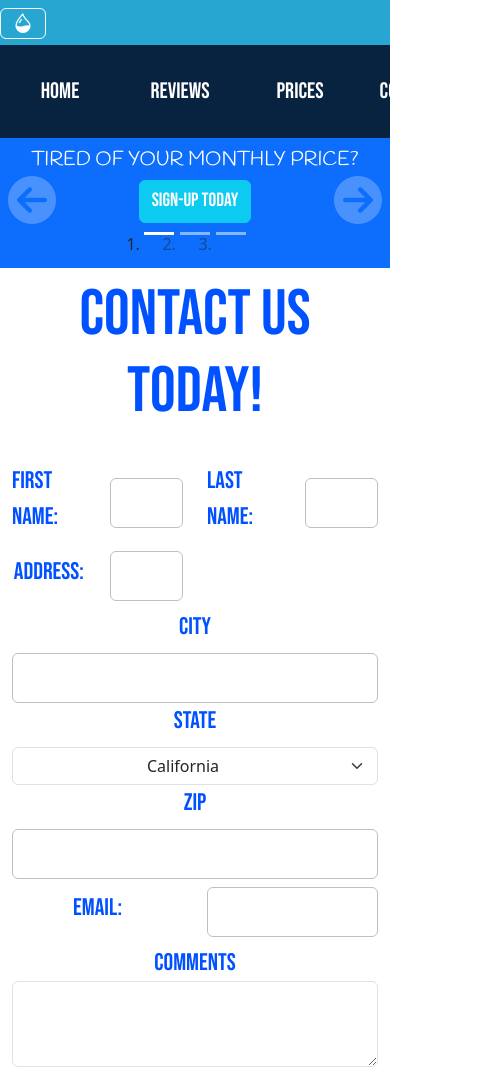
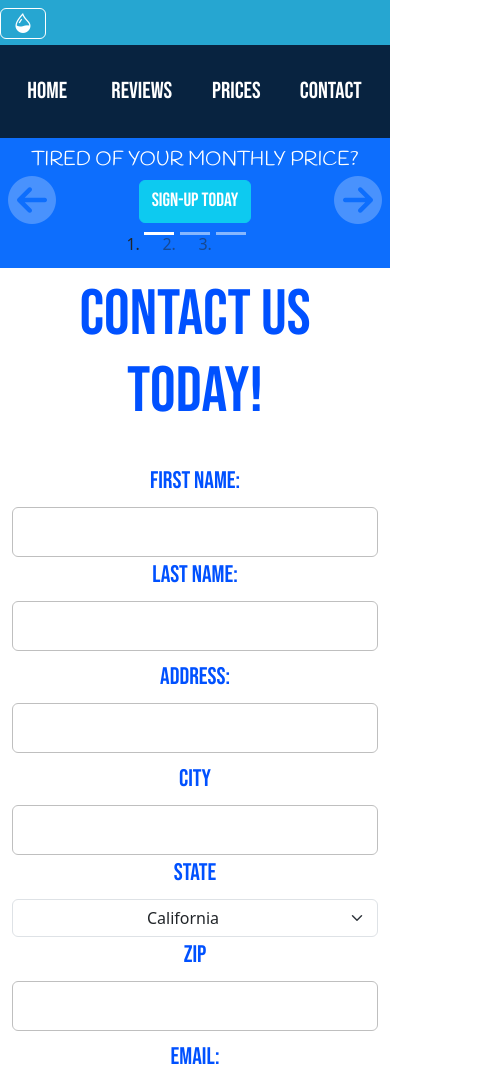
Before and after one commit to shora1987/test-repository, a plain HTML site: page contact.html in a window 390 px wide. Shown: the top 1080 px of the page, 480 px wide, since content can reach past the window. Drawn offline with nearby package versions, Linux system fonts and the light colour scheme; a web font is replaced by a local one.

Commit message:
Major changes
Body got a container-fluid class, body has no padding now, middle-nav changed to columns class, and contact form changes in the columns

```diff
--- a/contact.html
+++ b/contact.html
@@ -30,7 +30,7 @@
         <title>The Goods Pool Service, LLC. Contact Form</title>
 
 </head>
-<body>
+<body class="container-fluid w-100">
     <nav class="navbar navbar-expand-lg navbar-light pb-3" id="top-nav">
         <!-- I should work on a button that will be used like a home screen button for users -->
         <div>
@@ -97,22 +97,22 @@
     </div>
     <nav class="navbar navbar-expand navbar-light" id="middle-nav">
         <div class="collapse navbar-collapse justify-content-center">
-            <ul class="navbar-nav" id="middle-nav-menu">
-                <li class="nav-item">
+            <ul class="navbar-nav container d-flex justify-content-center align-items-center row-cols-4" id="middle-nav-menu">
+                <li class="nav-item col-sm-3 col-lg-3 d-flex justify-content-center fs-3">
                     <a class="nav-link" href="index.html">
                     <span>Home</span></a>
                 </li>
-                <li class="nav-item">
+                <li class="nav-item col-sm-3 col-lg-3 d-flex justify-content-center fs-3">
                     <a class="nav-link" href="reviews.html">
                     <span>Reviews</span></a>
                 </li>
-                <li class="nav-item">
+                <li class="nav-item col-sm-3 col-lg-3 d-flex justify-content-center fs-3">
                     <a class="nav-link" href="prices.html">
                     <span>Prices</span></a>
                 </li>
-                <li class="nav-item">
+                <li class="nav-item col-sm-1 col-lg-3 d-flex justify-content-center fs-3">
                     <a class="nav-link" href="contact.html">
-                    <span>Contact Us</span></a>
+                    <span>Contact</span></a>
                 </li>
             </ul>
         </div>
@@ -157,7 +157,7 @@
     </div>
     <div class="container-fluid contact-info table-bordered justify-content-center d-flex">
         <form>
-            <div class="form-group row row-cols-4 pt-2 align-items-center ">
+            <div class="form-group row pt-2 align-items-center ">
                 <div class="col-lg-2 col-sm-12">
                     <label class="form-label d-flex justify-content-center" for="user-first-name">FIRST NAME: </label>
                 </div>
@@ -171,7 +171,7 @@
                     <input type="text" id="user-last-name" class="form-control" required>
                 </div>
             </div>
-            <div class="form-group row row-cols-4 pt-2 align-items-center">
+            <div class="form-group row pt-2 align-items-center">
                 <div class="col-lg-2 col-sm-12">
                     <label class="form-label" for="user-address">ADDRESS: </label>
                 </div>
@@ -258,7 +258,7 @@
                     <input type="text" id="user-zip-code" class="form-control" required>
                 </div>
             </div>
-            <div class="form-group row row-cols-2 pt-2 align-items-center">
+            <div class="form-group row pt-2 align-items-center">
                 <div class="col-lg-2 col-sm-12">
                     <label class="form-label" for="user-email">EMAIL: </label>
                 </div>
@@ -266,7 +266,7 @@
                     <input type="email" id="user-email" class="form-control" required>
                 </div>
             </div>
-            <div class="form-group row row-cols-1 pt-2 align-items-center">
+            <div class="form-group row pt-2 align-items-center">
                 <div class="col-lg-2 col-sm-12">
                     <label for="user-comments">COMMENTS</label>
                 </div>
--- a/styles.css
+++ b/styles.css
@@ -1,5 +1,7 @@
+body {
+    padding: 0 !important;
+}
 nav {
-    /* outline: 1px solid limegreen; */
     font-family:'Segoe UI', Tahoma, Geneva, Verdana, sans-serif;
 }
 #top-nav {
@@ -30,13 +32,13 @@ nav {
     font-family: 'Bebas Neue';
 }
 #middle-nav-menu .nav-item {
-    display: flex;
+    /* display: flex; */
     flex-direction: column;
     align-items: center;
     justify-content: center;
     border-bottom: none;
     height: 50px;
-    width: 120px;
+    /* width: 120px; */
 }
 #middle-nav-menu .nav-item span {
     color: white;
```
Also changed, not shown: business-login.html (+6 -6 lines), cart.html (+6 -6 lines), index.html (+7 -7 lines), prices.html (+6 -6 lines), reviews.html (+6 -6 lines).
